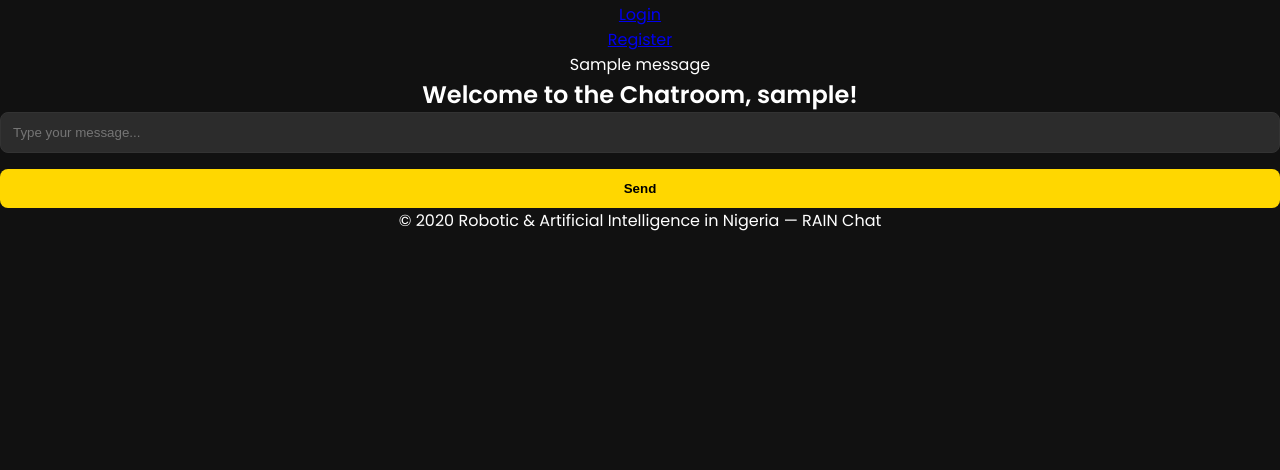
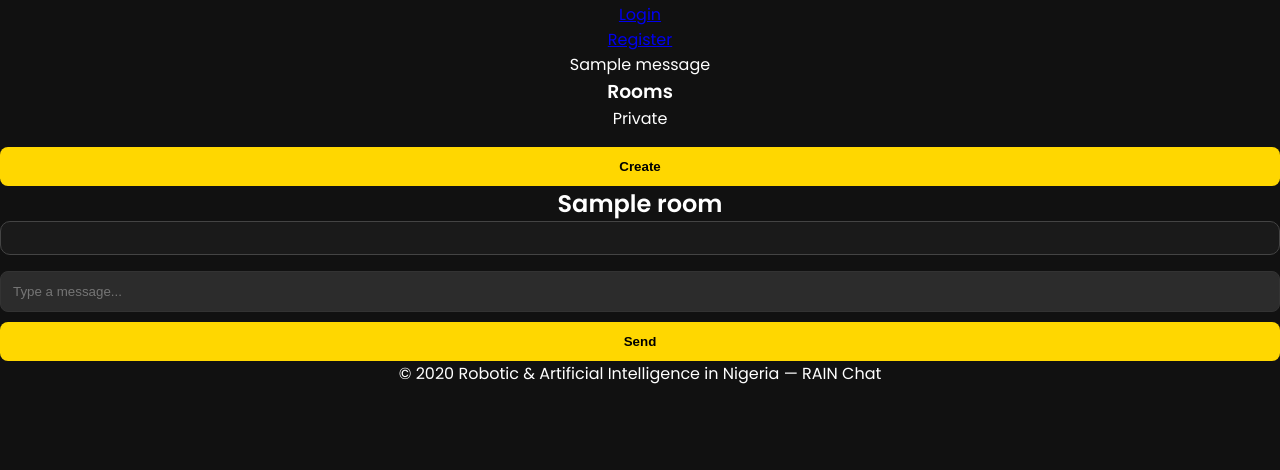
Before and after one commit to Damolaxo/rain-chat.github.io, a Python web app: template templates/chat.html in a window 1280 px wide. Shown: the part 330-800 px from the top of the page. Run offline with Jinja, Linux system fonts and the light colour scheme; the template is opened without the code that fills it: most values are stand-ins (such as "Sample title", 1, 10 or a date in 2020); one stand-in notice (Sample message) is shown; some libraries are stand-ins or nearby versions.

Commit message:
Update chat.html

```diff
--- a/templates/chat.html
+++ b/templates/chat.html
@@ -1,50 +1,82 @@
 {% extends "base.html" %}
+{% block title %}Chat — RAIN Chat{% endblock %}
+
 {% block content %}
-<div class="chat-container">
-    <h2>Welcome to the Chatroom, {{ username }}!</h2>
-    <div id="chat-box">
+<div class="chat-wrap">
+  <aside class="rooms-panel">
+    <h3>Rooms</h3>
+    <ul class="room-list">
+      {% for r in Room.query.order_by(Room.name).all() %}
+        <li><a href="{{ url_for('room', room_name=r.name) }}">{{ r.name }}</a></li>
+      {% endfor %}
+    </ul>
+
+    <form method="POST" action="{{ url_for('create_room') }}" class="create-room">
+      {{ render_field(room_form.name, class_="input", placeholder="New room name") }}
+      {{ render_field(room_form.private) }} Private
+      <button class="btn btn-outline">Create</button>
+    </form>
+  </aside>
+
+  <section class="chat-panel">
+    <header class="chat-header">
+      <h2>{{ room.name if room else 'General' }}</h2>
+    </header>
+
+    <div id="chat-box" class="chat-box">
       {% if messages %}
-            {% for msg in messages %}
-                <p><strong>{{ msg.user.username }}:</strong> {{ msg.text }}</p>
+        {% for m in messages %}
+          <div class="message">
+            <div class="msg-meta">
+              <strong>{{ m.user.name or m.user.username }}</strong>
+              <span class="ts">{{ m.created_at.strftime('%Y-%m-%d %H:%M') }}</span>
+            </div>
+            <div class="msg-text">{{ m.text }}</div>
+          </div>
         {% endfor %}
       {% endif %}
     </div>
-    <form id="chat-form">
-        <input type="text" id="chat-input" placeholder="Type your message..." autocomplete="off">
-        <button type="submit">Send</button>
+
+    <form id="chat-form" class="chat-input" onsubmit="return false;">
+      <input id="msg-input" placeholder="Type a message..." autocomplete="off" />
+      <button id="send-btn" class="btn btn-gold">Send</button>
     </form>
+  </section>
 </div>
+{% endblock %}
 
-<script src="https://cdnjs.cloudflare.com/ajax/libs/socket.io/4.5.4/socket.io.min.js"></script>
+{% block scripts %}
 <script>
   const socket = io();
   const roomName = "{{ room.name if room else 'general' }}";
+
   socket.emit('join', { room: roomName });
 
-    const chatBox = document.getElementById("chat-box");
-    const chatForm = document.getElementById("chat-form");
-    const chatInput = document.getElementById("chat-input");
+  const chatBox = document.getElementById('chat-box');
+  const msgInput = document.getElementById('msg-input');
+  const sendBtn = document.getElementById('send-btn');
 
-    chatForm.addEventListener("submit", function(e) {
-        e.preventDefault();
-        const msg = chatInput.value;
-        if (msg.trim() !== "") {
-            socket.emit("send_message", { text: msg, room: roomName });
-            chatInput.value = "";
-        }
+  sendBtn.addEventListener('click', () => {
+    const text = msgInput.value.trim();
+    if (!text) return;
+    socket.emit('send_message', { text, room: roomName });
+    msgInput.value = '';
   });
 
-    socket.on("new_message", function(data) {
-        const p = document.createElement("p");
-        p.innerHTML = `<strong>${data.user}:</strong> ${data.text}`;
-        chatBox.appendChild(p);
+  socket.on('new_message', (data) => {
+    const d = document.createElement('div');
+    d.className = 'message';
+    d.innerHTML = `<div class="msg-meta"><strong>${data.user}</strong><span class="ts">${new Date(data.created_at).toLocaleString()}</span></div>
+                   <div class="msg-text">${data.text}</div>`;
+    chatBox.appendChild(d);
     chatBox.scrollTop = chatBox.scrollHeight;
   });
 
-    socket.on("system_message", function(data) {
-        const p = document.createElement("p");
-        p.innerHTML = `<em>${data.msg}</em>`;
-        chatBox.appendChild(p);
+  socket.on('system_message', (d)=> {
+    const el = document.createElement('div');
+    el.className = 'system';
+    el.textContent = d.msg;
+    chatBox.appendChild(el);
     chatBox.scrollTop = chatBox.scrollHeight;
   });
 </script>
```
Lines whose indentation alone changed are shown as unchanged.
